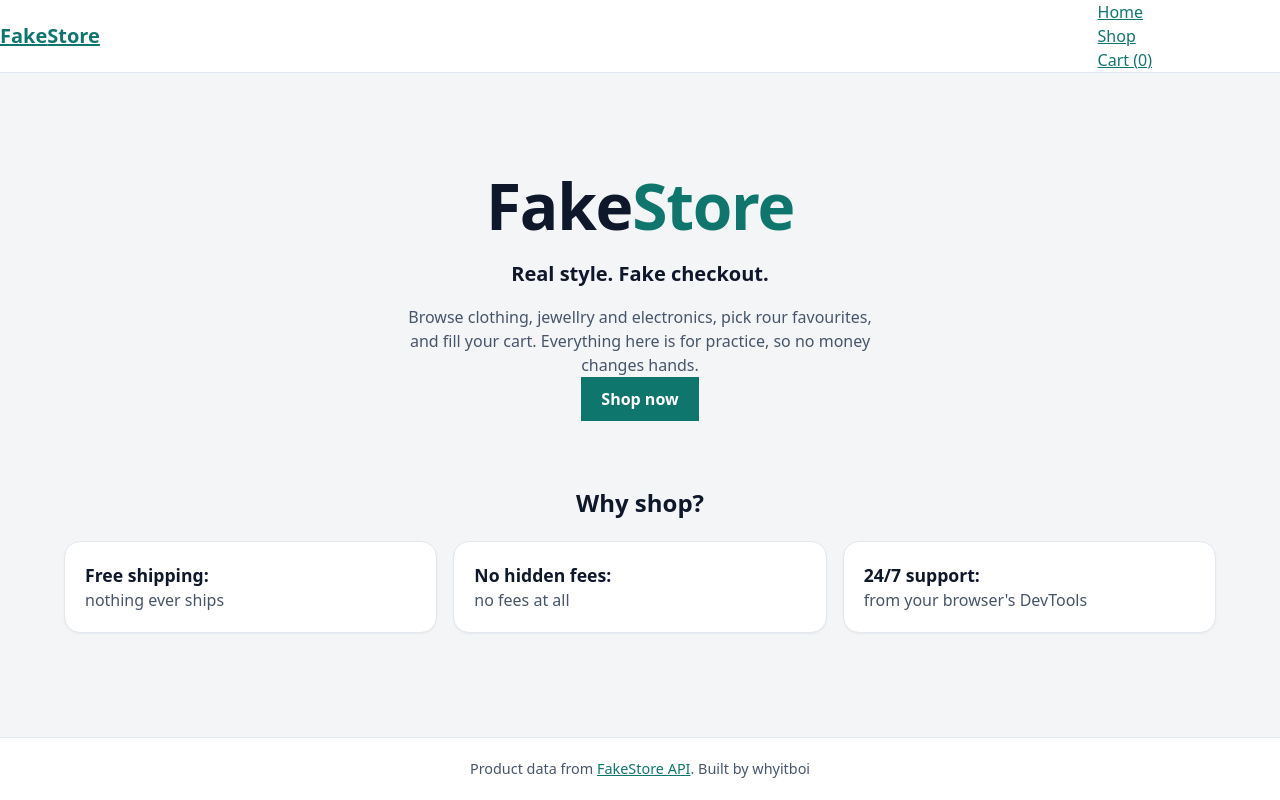
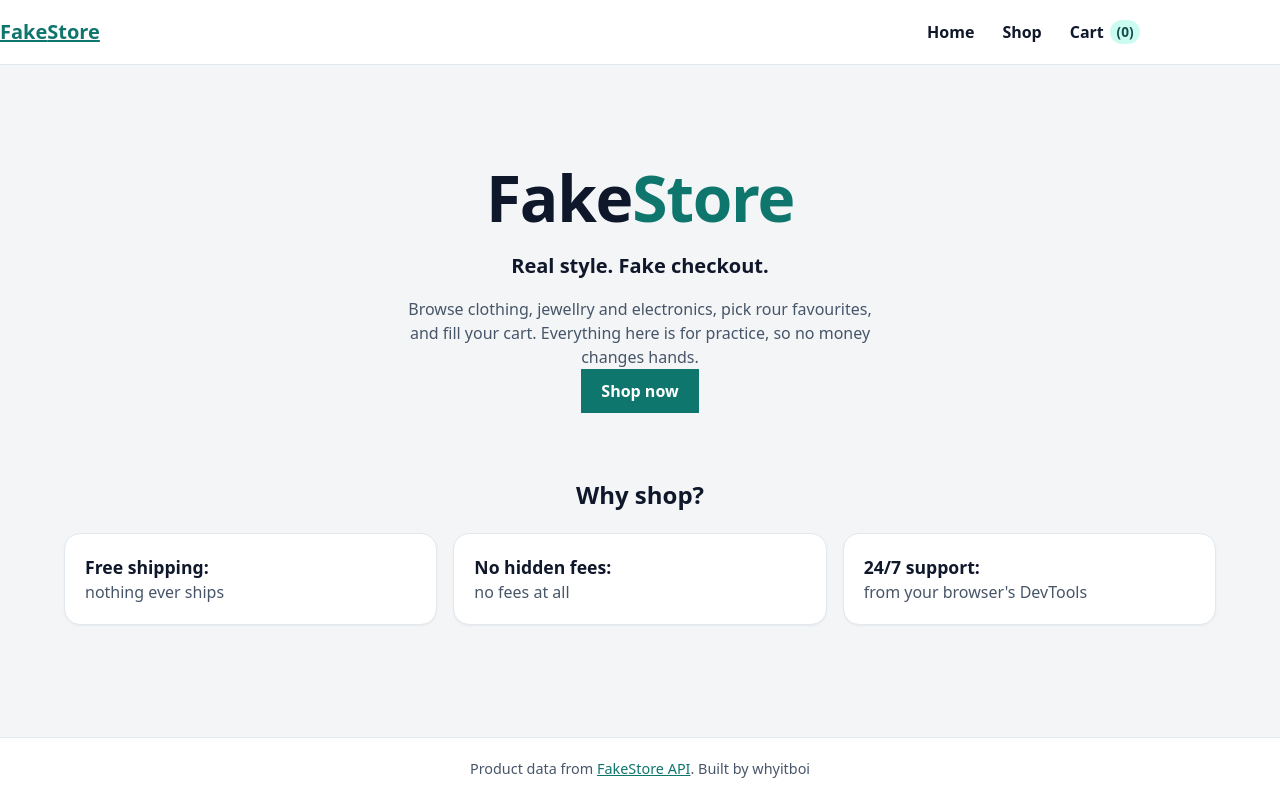
Before and after one commit to whyitboi/shopping-cart, a React (Vite) app: page / in a window 1280 px wide. Built offline with nearby package versions, Linux system fonts and the light colour scheme.

Commit message:
Adds cartCount and link styles to Navbar component

```diff
--- a/src/components/Navbar/Navbar.jsx
+++ b/src/components/Navbar/Navbar.jsx
@@ -28,7 +28,7 @@ export const Navbar = ({ cartCount }) => {
               to="/cart"
               aria-label={`Cart, ${cartCount} items`}
             >
-              Cart <span className={styles.badge}>({cartCount})</span>
+              Cart <span className={styles.cartCount}>({cartCount})</span>
             </NavLink>
           </li>
         </ul>
--- a/src/components/Navbar/Navbar.module.css
+++ b/src/components/Navbar/Navbar.module.css
@@ -14,14 +14,48 @@
   justify-content: space-between;
   gap: var(--gap);
 }
-.brand{
-    font-size: 1.25rem;
-    font-weight: 800;
+.brand {
+  font-size: 1.25rem;
+  font-weight: 800;
 }
 .links {
-  display; flex;
+  display: flex;
   gap: 0.25rem;
   list-style: none;
   margin: 0;
   padding: 0;
 }
+.link {
+  display: inline-flex;
+  align-items: center;
+  gap: 0.4rem;
+  min-height: 2.75rem;
+  padding: 0.25rem 0.75rem;
+  border-radius: 999px;
+  color: var(--ink);
+  font-weight: var(--fontWeight);
+  text-decoration: none;
+  transition: background-color var(--speed) ease;
+}
+.link:hover {
+  background: var(--artBg);
+}
+.cartCount {
+  min-width: 1.5rem;
+  padding: 0 0.4rem;
+  border-radius: 999px;
+  background: var(--highlight);
+  color: var(--highlightInk);
+  font-size: 0.85rem;
+  text-align: center;
+  line-height: 1.5rem;
+}
+
+@media (max-width: 30rem) {
+  .brand {
+    font-size: 1.05rem;
+  }
+  .link {
+    padding-inline: 0.5rem;
+  }
+}
```
